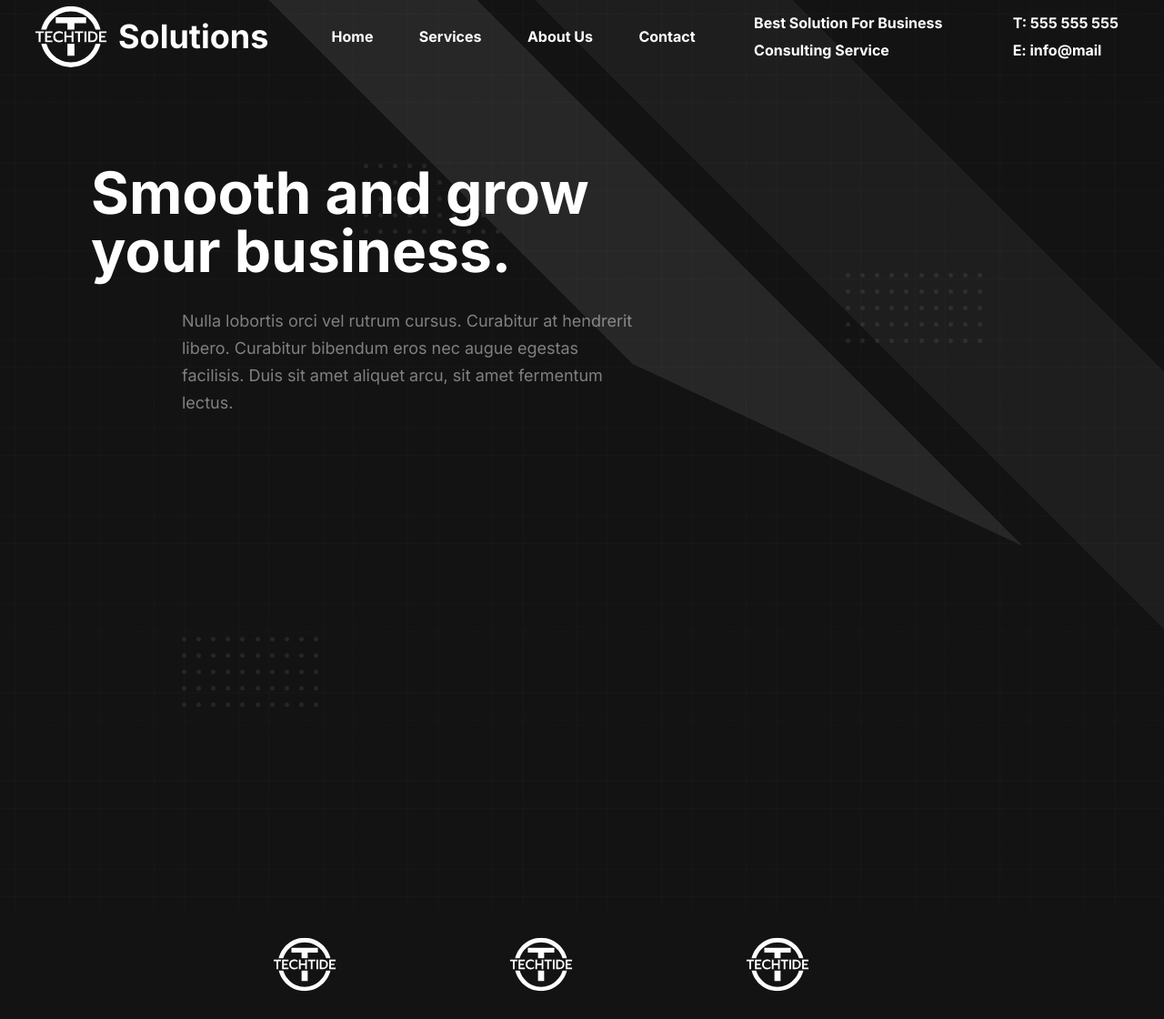
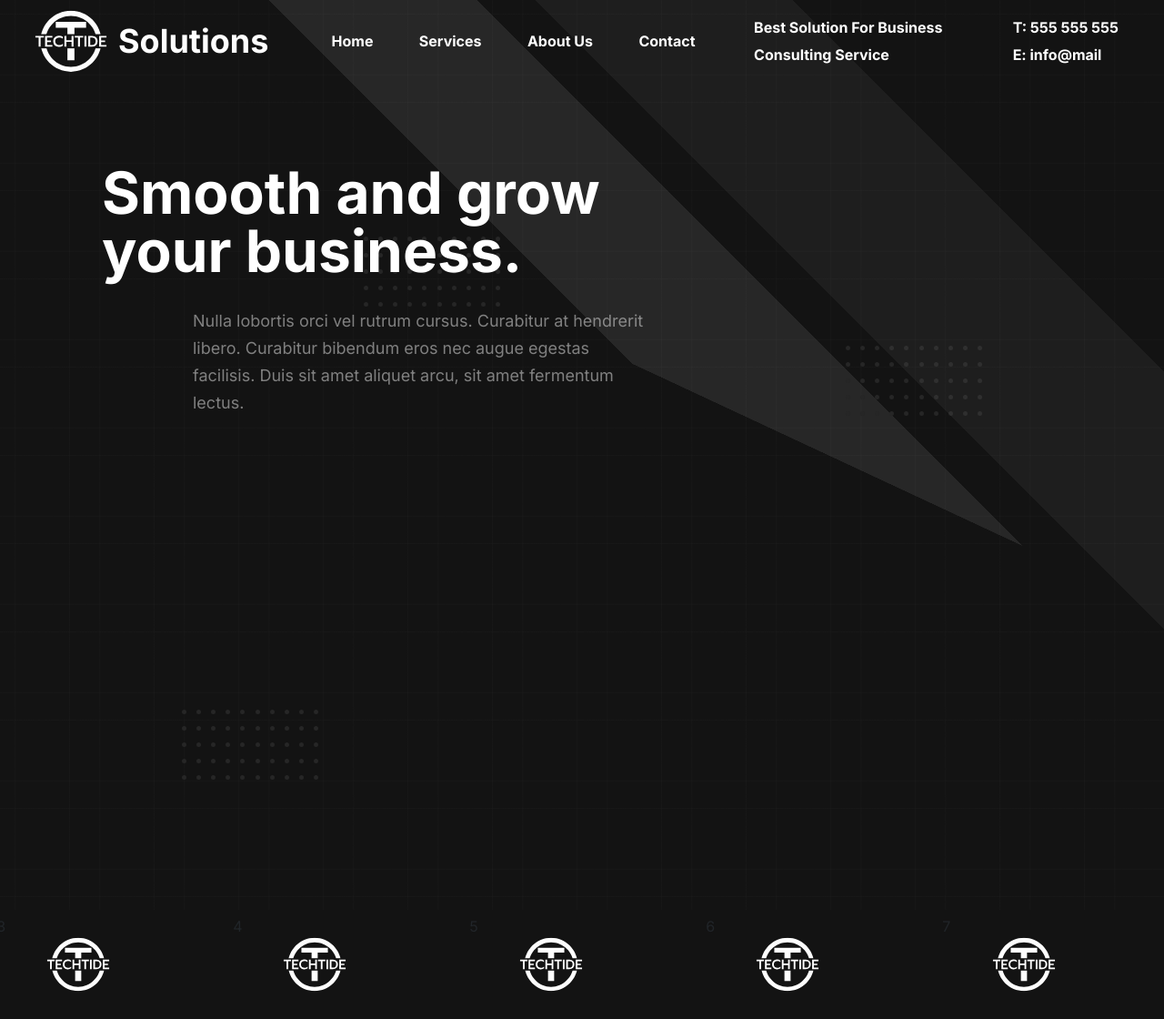
Before and after one commit to kachmazovi/techtide, an Angular app: page / in a window 1280 px wide. Shown: the whole page at 91% size. Built offline with nearby package versions, Linux system fonts and the light colour scheme.

Commit message:
add other companies logos and animation

```diff
--- a/src/app/app.component.scss
+++ b/src/app/app.component.scss
@@ -0,0 +1,6 @@
+app-home {
+  display: block;
+  min-height: 1000px;
+  padding-top: 80px;
+  background-image: url(../assets/images/home-bg.png);
+}
--- a/src/app/features/header/header.component.scss
+++ b/src/app/features/header/header.component.scss
@@ -1,6 +1,8 @@
 .header {
   width: 100%;
-  height: 80px;
+  max-width: 1320px;
+  margin: auto;
+  height: 90px;
   padding: 0 50px 0 0;
   display: flex;
   align-items: center;
@@ -9,13 +11,15 @@
   color: white;
   font-weight: bold;
   line-height: 30px;
-  transition: all 0.5s;
+  transition: background-color 0.5s;
+  border-radius: 0 0 25px 25px;
   position: absolute;
-  top: 0;
+  top: -80px;
+  left: 0;
   z-index: 1;
 
   &.fixed {
-    height: 80px;
+    height: 90px;
     position: fixed;
     top: 0;
     left: 0;
--- a/src/app/features/home/home.component.html
+++ b/src/app/features/home/home.component.html
@@ -1,4 +1,4 @@
-<div class="home m-auto">
+<div class="home m-auto container-xxl">
   <app-header />
   <div class="slogan-description">
     <h1>Smooth and grow your business.</h1>
--- a/src/app/features/home/home.component.scss
+++ b/src/app/features/home/home.component.scss
@@ -1,7 +1,5 @@
 .home {
-  min-height: 1000px;
-  padding-top: 80px;
-  background-image: url(../../../assets/images/home-bg.png);
+  position: relative;
 
   &::after {
     content: "";
--- a/src/app/shared/components/carousel/carousel.component.html
+++ b/src/app/shared/components/carousel/carousel.component.html
@@ -1,14 +1,33 @@
 <div class="wrapper">
-  <div class="parrent">
+  <div class="parent">
     <div
-      #slider
-      class="slider"
+      #slider1
+      class="slider first"
+      [ngStyle]="{
+        left: slider1PositionX + 'px',
+        width: sliderWidth + 'px'
+      }"
       (mousedown)="onMouseDown()"
       (mouseup)="onMouseUp()"
       (mouseleave)="onMouseUp()"
     >
       @for (item of images; track $index) {
-      <div class="item"></div>
+      <div class="item">{{ item }}</div>
+      }
+    </div>
+    <div
+      #slider2
+      class="slider second"
+      [ngStyle]="{
+        left: slider2PositionX + 'px',
+        width: sliderWidth + 'px'
+      }"
+      (mousedown)="onMouseDown()"
+      (mouseup)="onMouseUp()"
+      (mouseleave)="onMouseUp()"
+    >
+      @for (item of images; track $index) {
+      <div class="item">{{ item }}</div>
       }
     </div>
   </div>
--- a/src/app/shared/components/carousel/carousel.component.scss
+++ b/src/app/shared/components/carousel/carousel.component.scss
@@ -1,9 +1,17 @@
 .wrapper {
   background: #131313;
-  padding: 0 16%;
 
-  .parrent {
+  @media (max-width: 1200px) {
+    padding: 0 5%;
+  }
+
+  .parent {
     overflow: hidden;
+    position: relative;
+    width: 100%;
+    max-width: 1320px;
+    margin: auto;
+    height: 120px;
 
     .slider {
       display: flex;
@@ -13,6 +21,9 @@
       -webkit-overflow-scrolling: touch;
       -ms-overflow-style: none;
       scrollbar-width: none;
+      position: absolute;
+      top: 0;
+      transition: all 2.5s linear;
       cursor: grab;
 
       &::-webkit-scrollbar {
--- a/src/app/shared/components/carousel/carousel.component.ts
+++ b/src/app/shared/components/carousel/carousel.component.ts
@@ -1,7 +1,11 @@
+import { NgStyle } from '@angular/common';
 import {
   AfterViewInit,
   Component,
   ElementRef,
+  HostListener,
+  OnDestroy,
+  Renderer2,
   signal,
   ViewChild,
 } from '@angular/core';
@@ -9,30 +13,103 @@ import {
 @Component({
   selector: 'app-carousel',
   standalone: true,
-  imports: [],
+  imports: [NgStyle],
   templateUrl: './carousel.component.html',
-  styleUrl: './carousel.component.scss',
+  styleUrls: ['./carousel.component.scss'],
 })
-export class CarouselComponent implements AfterViewInit {
-  @ViewChild('slider') slider!: ElementRef;
+export class CarouselComponent implements AfterViewInit, OnDestroy {
+  @ViewChild('slider1') slider1!: ElementRef;
+  @ViewChild('slider2') slider2!: ElementRef;
 
-  public images = Array.from({ length: 10 });
-  public isHodling = signal(false);
+  @HostListener('window:resize', ['$event'])
+  onResize() {
+    this.parentInnerWidth =
+      this.slider1.nativeElement.parentElement.clientWidth;
+  }
+
+  public images = Array.from({ length: 10 }, (_, i) => i + 1);
+  public sliderWidth = this.images.length * 260;
+  public slider1PositionX = 0;
+  public slider2PositionX = 0;
+  public parentInnerWidth = 0;
+
+  private intervalId?: number;
+  private isHodling = signal(false);
+
+  constructor(private renderer: Renderer2) {}
 
   ngAfterViewInit(): void {
-    this.slider.nativeElement.style.width = `${this.images.length * 260}px`;
+    setTimeout(() => {
+      this.startAnimation();
+      this.renderer.setStyle(this.slider2.nativeElement, 'display', 'none');
+      this.parentInnerWidth =
+        this.slider1.nativeElement.parentElement.clientWidth;
+    }, 100);
   }
 
-  public onMouseDown() {
-    this.slider.nativeElement.style.cursor = 'grabbing';
-    console.log(this.slider);
+  ngOnDestroy(): void {
+    this.clearAnimation();
   }
 
-  public onMouseMove(event: MouseEvent) {
-    this.slider.nativeElement.style.cursor = 'grab';
+  public onMouseDown(): void {
+    this.setCursorStyle('grabbing');
+    this.isHodling.set(true);
+    this.clearAnimation();
   }
 
-  public onMouseUp() {
-    this.slider.nativeElement.style.cursor = 'grab';
+  public onMouseMove(): void {
+    this.setCursorStyle('grab');
+  }
+
+  public onMouseUp(): void {
+    this.setCursorStyle('grab');
+    this.isHodling.set(false);
+  }
+
+  private setCursorStyle(cursor: string): void {
+    this.renderer.setStyle(this.slider1.nativeElement, 'cursor', cursor);
+  }
+
+  private startAnimation(): void {
+    if (this.intervalId === undefined) {
+      this.slider2PositionX = this.getNextPositionX(this.slider1PositionX);
+      setTimeout(() => {
+        this.animateSliders();
+        this.intervalId = window.setInterval(() => {
+          this.animateSliders();
+        }, 2500);
+      }, 100);
+    }
+  }
+
+  private clearAnimation(): void {
+    if (this.intervalId !== undefined) {
+      clearInterval(this.intervalId);
+      this.intervalId = undefined;
+    }
+  }
+
+  private animateSliders(): void {
+    this.renderer.setStyle(this.slider1.nativeElement, 'display', 'flex');
+    this.renderer.setStyle(this.slider2.nativeElement, 'display', 'flex');
+
+    this.slider1PositionX -= 260;
+    this.slider2PositionX -= 260;
+
+    if (this.slider1PositionX < -this.sliderWidth) {
+      this.renderer.setStyle(this.slider1.nativeElement, 'display', 'none');
+      this.slider1PositionX = this.getNextPositionX(this.slider2PositionX);
+    }
+
+    if (this.slider2PositionX < -this.sliderWidth) {
+      this.renderer.setStyle(this.slider2.nativeElement, 'display', 'none');
+      this.slider2PositionX = this.getNextPositionX(this.slider1PositionX);
+    }
+  }
+
+  private getNextPositionX(currentPosition: number): number {
+    return this.sliderWidth > this.parentInnerWidth
+      ? currentPosition + this.sliderWidth
+      : currentPosition + this.parentInnerWidth + 260;
   }
 }
```
